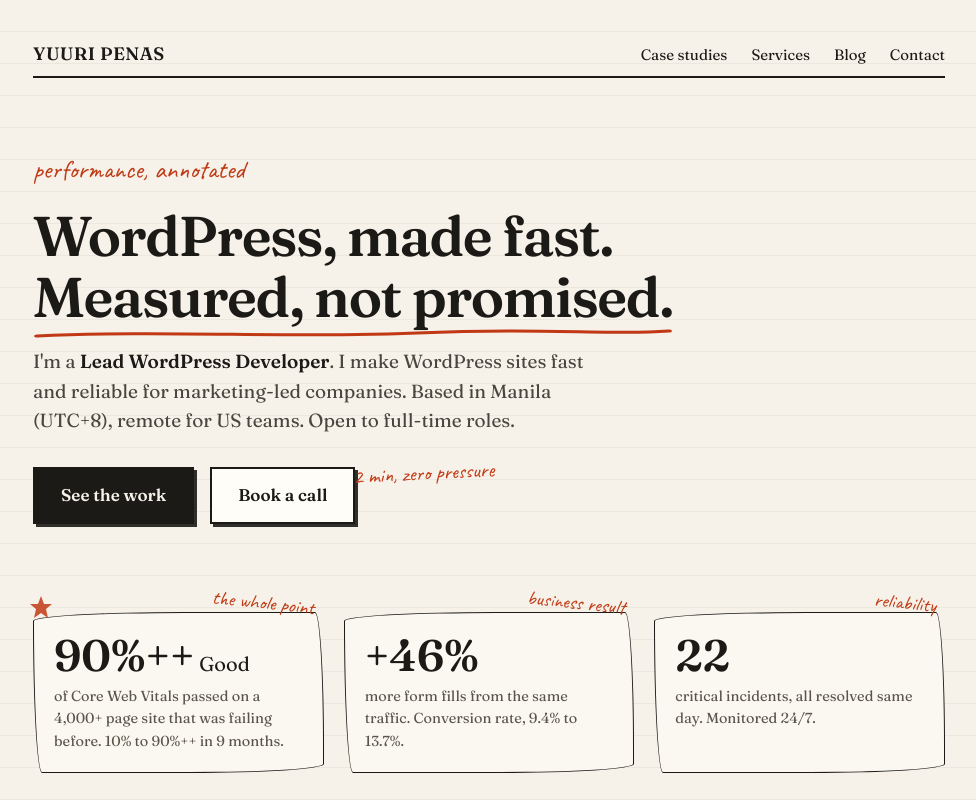
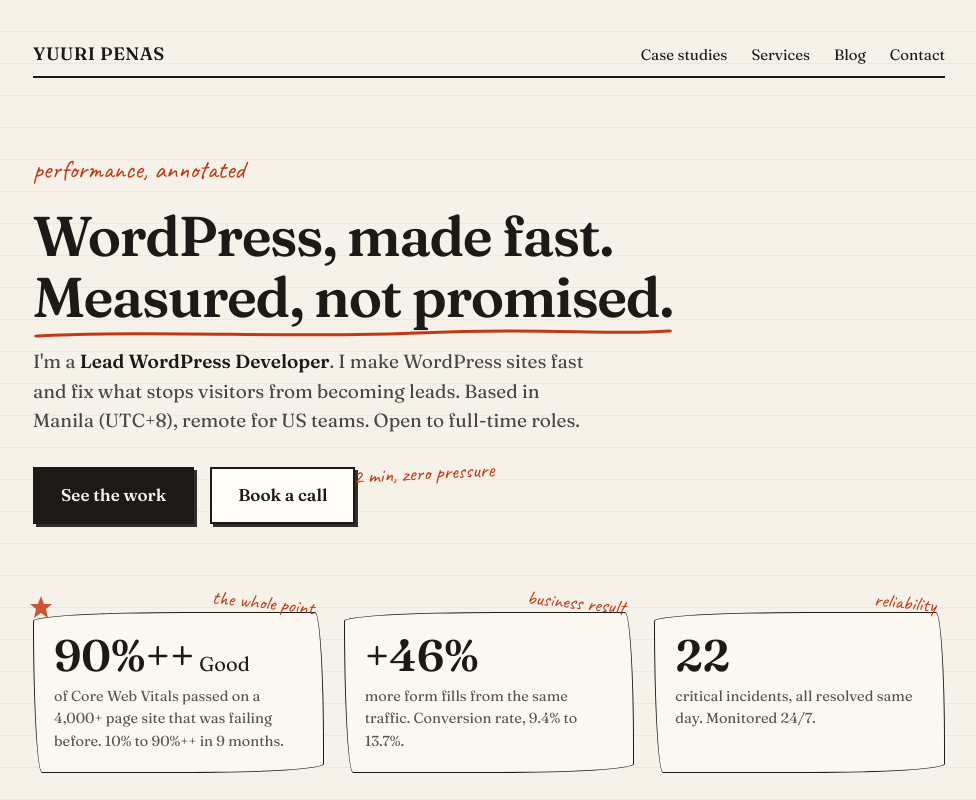
Before and after one commit to yuuhub/yuuri-portfolio, a Next.js app: page / in a window 1280 px wide. Shown: the top 800 px of the page, without its empty margins (151-1127 px from the left). Built offline with nearby package versions, Linux system fonts and the light colour scheme.

Commit message:
Subhead: position conversion-focused (fast + leads)

```diff
--- a/app/layout.tsx
+++ b/app/layout.tsx
@@ -40,13 +40,13 @@
     siteName: "Yuuri Penas",
     title: "Yuuri Penas | Lead WordPress Developer: Performance, Core Web Vitals & Conversion",
     description:
-      "I make WordPress sites fast and reliable for marketing-led companies. Core Web Vitals 10% to 90%++ Good, conversion +46%.",
+      "I make WordPress sites fast and fix what stops visitors from becoming leads. Core Web Vitals 10% to 90%++ Good, conversion +46%.",
   },
   twitter: {
     card: "summary_large_image",
     title: "Yuuri Penas | Lead WordPress Developer",
     description:
-      "I make WordPress sites fast and reliable for marketing-led companies. Core Web Vitals 10% to 90%++ Good, conversion +46%.",
+      "I make WordPress sites fast and fix what stops visitors from becoming leads. Core Web Vitals 10% to 90%++ Good, conversion +46%.",
   },
   robots: {
     index: true,
--- a/app/page.tsx
+++ b/app/page.tsx
@@ -27,9 +27,9 @@
         </h1>
         <p className="text-[19px] max-w-[560px] text-[var(--ink-soft)]">
           I'm a <strong className="font-semibold text-[var(--ink)]">Lead WordPress Developer</strong>. I
-          make WordPress sites fast and reliable for marketing-led companies.
-          Based in Manila (UTC+8), remote for US teams. Open to full-time
-          roles.
+          make WordPress sites fast and fix what stops visitors from becoming
+          leads. Based in Manila (UTC+8), remote for US teams. Open to
+          full-time roles.
         </p>
         <div className="mt-8 flex gap-4 items-center relative">
           <a href="#case-studies" className="btn-stamp primary">
```
